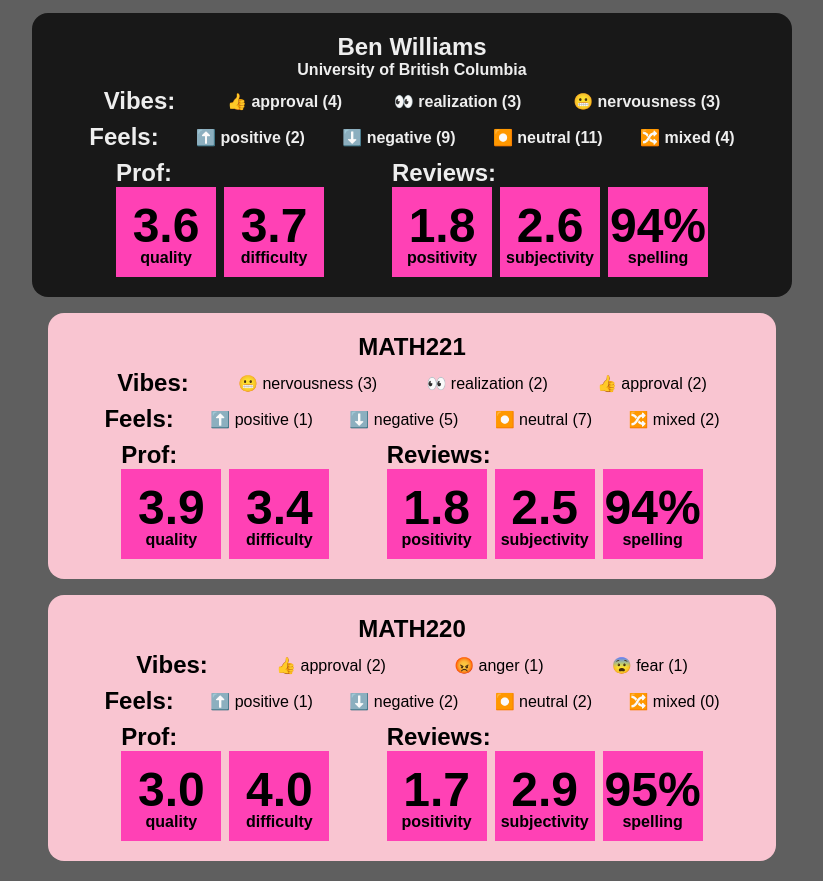
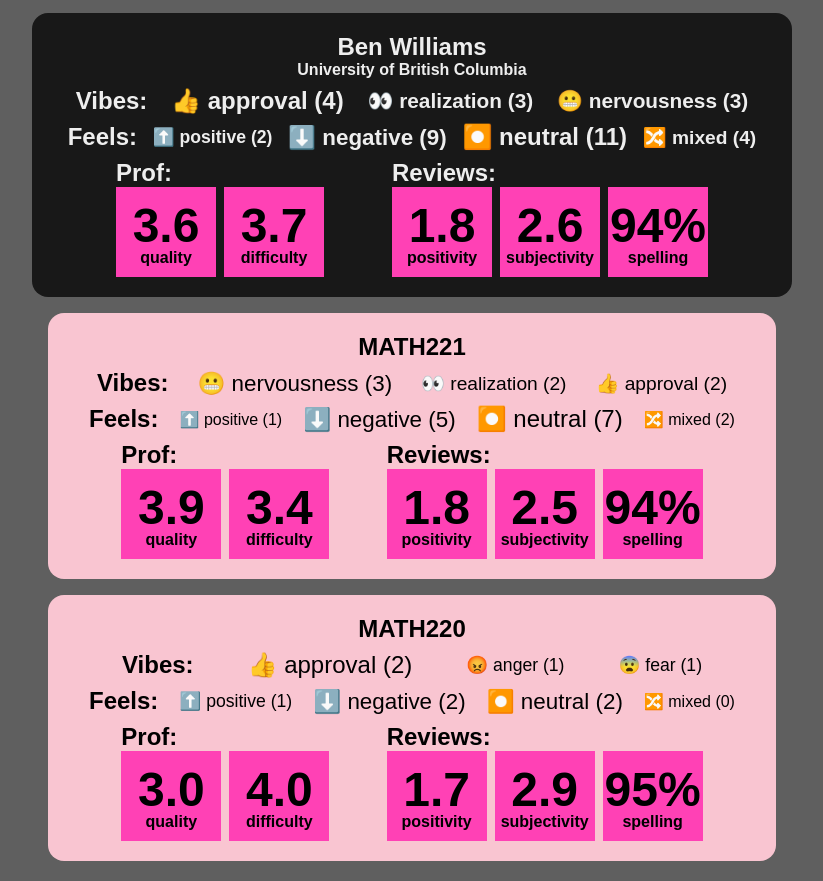
Before and after one commit to Jonqora/VibeCheckMyProf, a website: page web/index.html in a window 1280 px wide. Shown: the part 321-1202 px from the top of the page, without its empty margins (228-1051 px from the left). Drawn offline with Linux system fonts and the light colour scheme.

Commit message:
Add inline font-size styles to emotions/sentiments

```diff
--- a/web/index.html
+++ b/web/index.html
@@ -25,16 +25,16 @@
                 <div class="school-name">University of British Columbia</div>
                 <div class="flex-row vibes-row">
                     <div class="vibes-text">Vibes:</div>
-                    <div class="emotion1">👍 approval (4)</div>
-                    <div class="emotion2">👀 realization (3)</div>
-                    <div class="emotion3">😬 nervousness (3)</div>
+                    <div class="emotion1" style="font-size: 1.5rem;">👍 approval (4)</div>
+                    <div class="emotion2" style="font-size: 1.3rem;">👀 realization (3)</div>
+                    <div class="emotion3" style="font-size: 1.3rem;">😬 nervousness (3)</div>
                 </div>
                 <div class="flex-row feels-row">
                     <div class="feels-text">Feels:</div>
-                    <div class="feels-positive">⬆️ positive (2)</div>
-                    <div class="feels-negative">⬇️ negative (9)</div>
-                    <div class="feels-neutral">⏺️ neutral (11)</div>
-                    <div class="feels-mixed">🔀 mixed (4)</div>
+                    <div class="feels-positive" style="font-size: 1.1rem;">⬆️ positive (2)</div>
+                    <div class="feels-negative" style="font-size: 1.4rem;">⬇️ negative (9)</div>
+                    <div class="feels-neutral" style="font-size: 1.5rem;">⏺️ neutral (11)</div>
+                    <div class="feels-mixed" style="font-size: 1.2rem;">🔀 mixed (4)</div>
                 </div>
                 <div class="flex-row stats-row">
                     <div class="flex-col stats-rmp">
@@ -74,16 +74,16 @@
                     <div class="course-name">MATH221</div>
                     <div class="flex-row vibes-row">
                         <div class="vibes-text">Vibes:</div>
-                        <div class="emotion3">😬 nervousness (3)</div>
-                        <div class="emotion2">👀 realization (2)</div>
-                        <div class="emotion1">👍 approval (2)</div>
+                        <div class="emotion3" style="font-size: 1.4rem;">😬 nervousness (3)</div>
+                        <div class="emotion2" style="font-size: 1.2rem;">👀 realization (2)</div>
+                        <div class="emotion1" style="font-size: 1.2rem;">👍 approval (2)</div>
                     </div>
                     <div class="flex-row feels-row">
                         <div class="feels-text">Feels:</div>
-                        <div class="feels-positive">⬆️ positive (1)</div>
-                        <div class="feels-negative">⬇️ negative (5)</div>
-                        <div class="feels-neutral">⏺️ neutral (7)</div>
-                        <div class="feels-mixed">🔀 mixed (2)</div>
+                        <div class="feels-positive" style="font-size: 1.0rem;">⬆️ positive (1)</div>
+                        <div class="feels-negative" style="font-size: 1.4rem;">⬇️ negative (5)</div>
+                        <div class="feels-neutral" style="font-size: 1.5rem;">⏺️ neutral (7)</div>
+                        <div class="feels-mixed" style="font-size: 1.0rem;">🔀 mixed (2)</div>
                     </div>
                     <div class="flex-row stats-row">
                         <div class="flex-col stats-rmp">
@@ -122,16 +122,16 @@
                     <div class="course-name">MATH220</div>
                     <div class="flex-row vibes-row">
                         <div class="vibes-text">Vibes:</div>
-                        <div class="emotion1">👍 approval (2)</div>
-                        <div class="emotion2">😡 anger (1)</div>
-                        <div class="emotion3">😨 fear (1)</div>
+                        <div class="emotion1" style="font-size: 1.5rem;">👍 approval (2)</div>
+                        <div class="emotion2" style="font-size: 1.1rem;">😡 anger (1)</div>
+                        <div class="emotion3" style="font-size: 1.1rem;">😨 fear (1)</div>
                     </div>
                     <div class="flex-row feels-row">
                         <div class="feels-text">Feels:</div>
-                        <div class="feels-positive">⬆️ positive (1)</div>
-                        <div class="feels-negative">⬇️ negative (2)</div>
-                        <div class="feels-neutral">⏺️ neutral (2)</div>
-                        <div class="feels-mixed">🔀 mixed (0)</div>
+                        <div class="feels-positive" style="font-size: 1.1rem;">⬆️ positive (1)</div>
+                        <div class="feels-negative" style="font-size: 1.4rem;">⬇️ negative (2)</div>
+                        <div class="feels-neutral" style="font-size: 1.4rem;">⏺️ neutral (2)</div>
+                        <div class="feels-mixed" style="font-size: 1.0rem;">🔀 mixed (0)</div>
                     </div>
                     <div class="flex-row stats-row">
                         <div class="flex-col stats-rmp">
```
